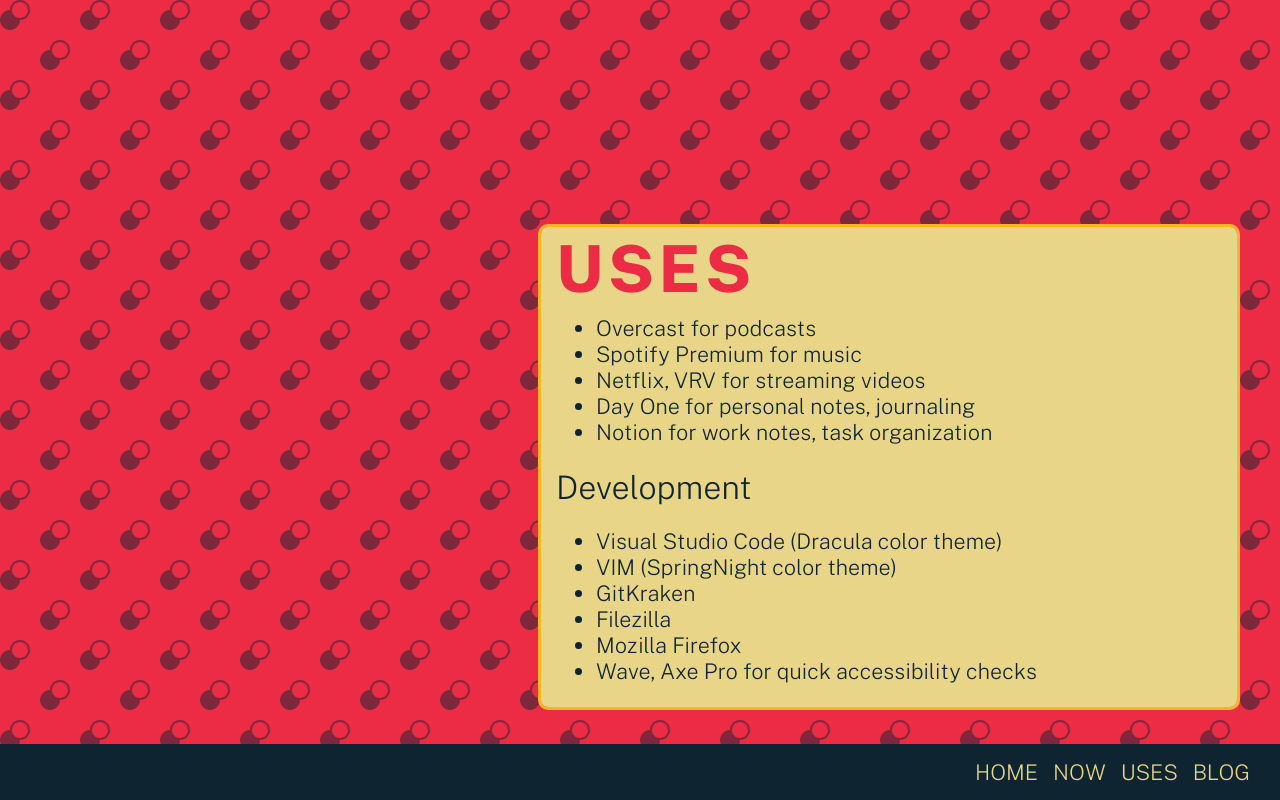
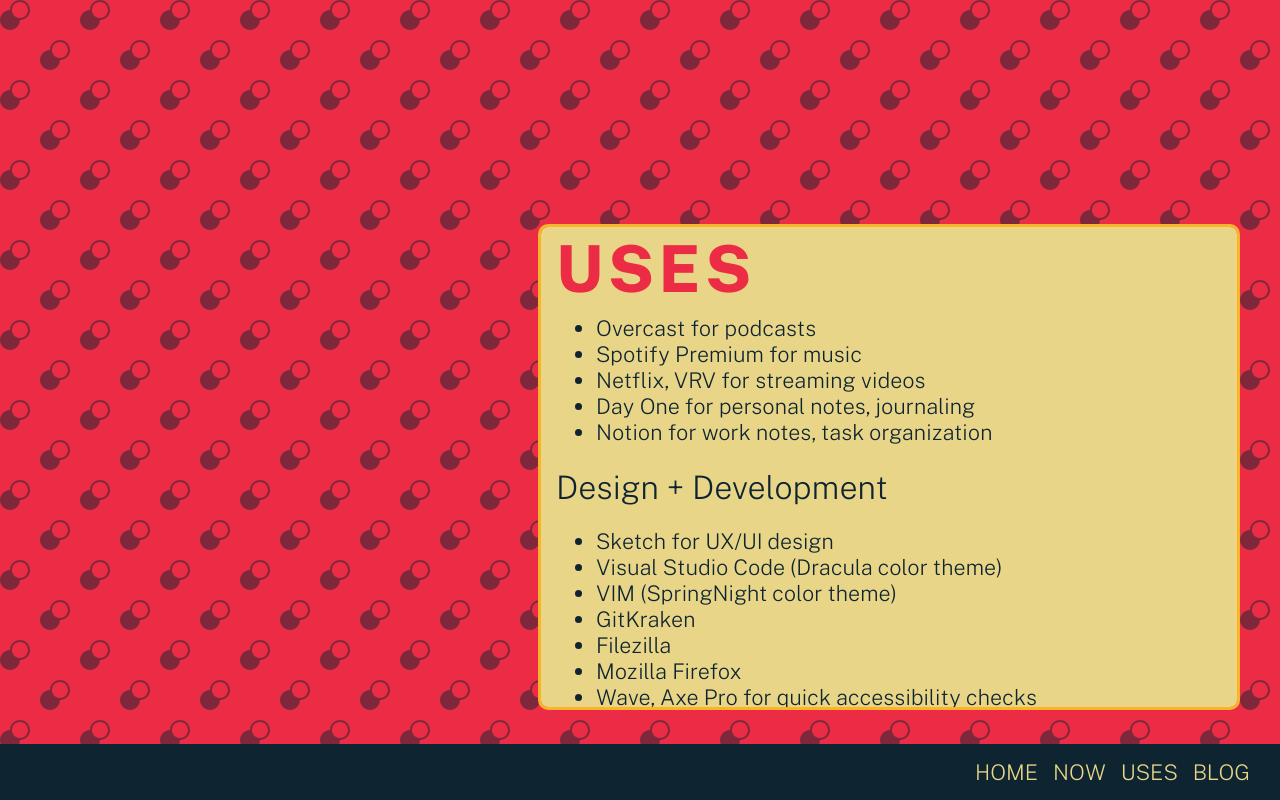
Before and after one commit to darzouras/darzouras-eleventy-cms, an Eleventy site: page pages/uses.md in a window 1280 px wide. Built offline with nearby package versions, Linux system fonts and the light colour scheme; Eleventy itself is replaced by a stand-in of ours; files that its build step writes are made by us from their sources.

Commit message:
Update Page “uses”

```diff
--- a/pages/uses.md
+++ b/pages/uses.md
@@ -9,8 +9,9 @@ layout: layouts/page.njk
 * Day One for personal notes, journaling
 * Notion for work notes, task organization
 
-## Development
+## Design + Development
 
+* Sketch for UX/UI design
 * Visual Studio Code (Dracula color theme)
 * VIM (SpringNight color theme)
 * GitKraken
```
